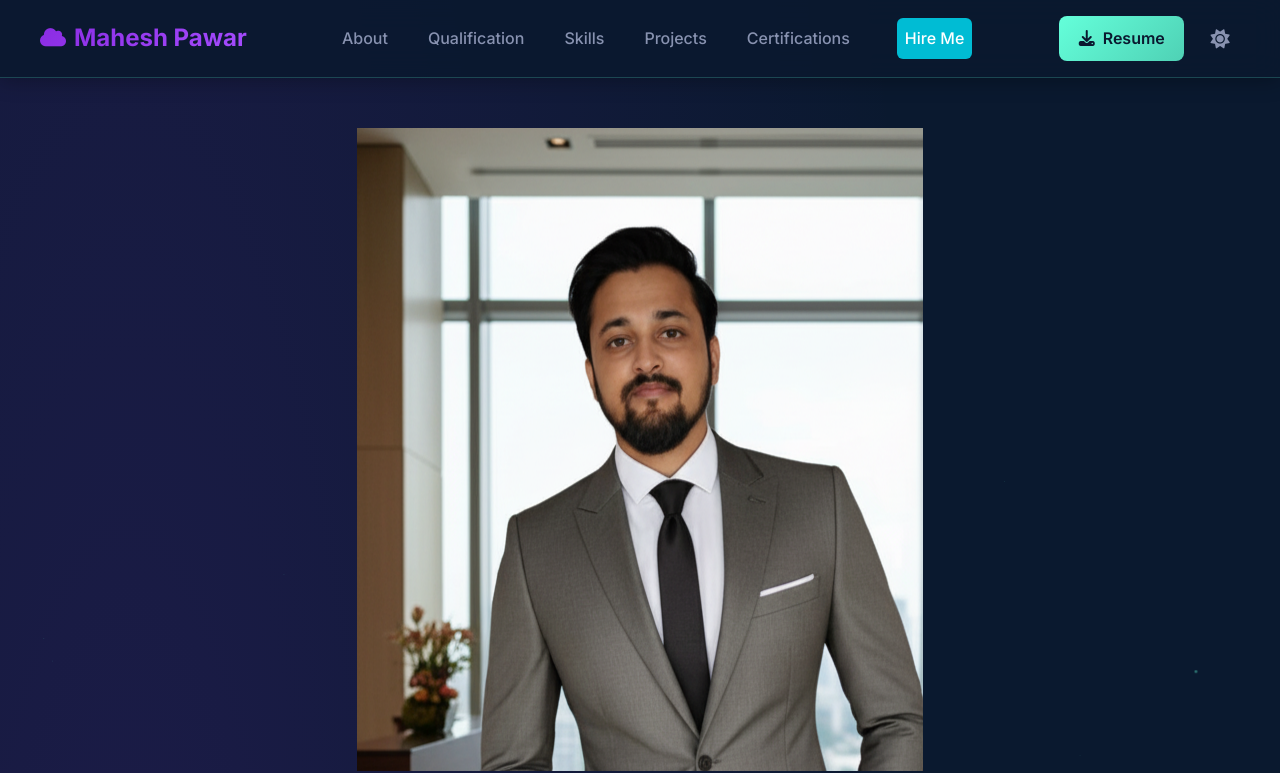
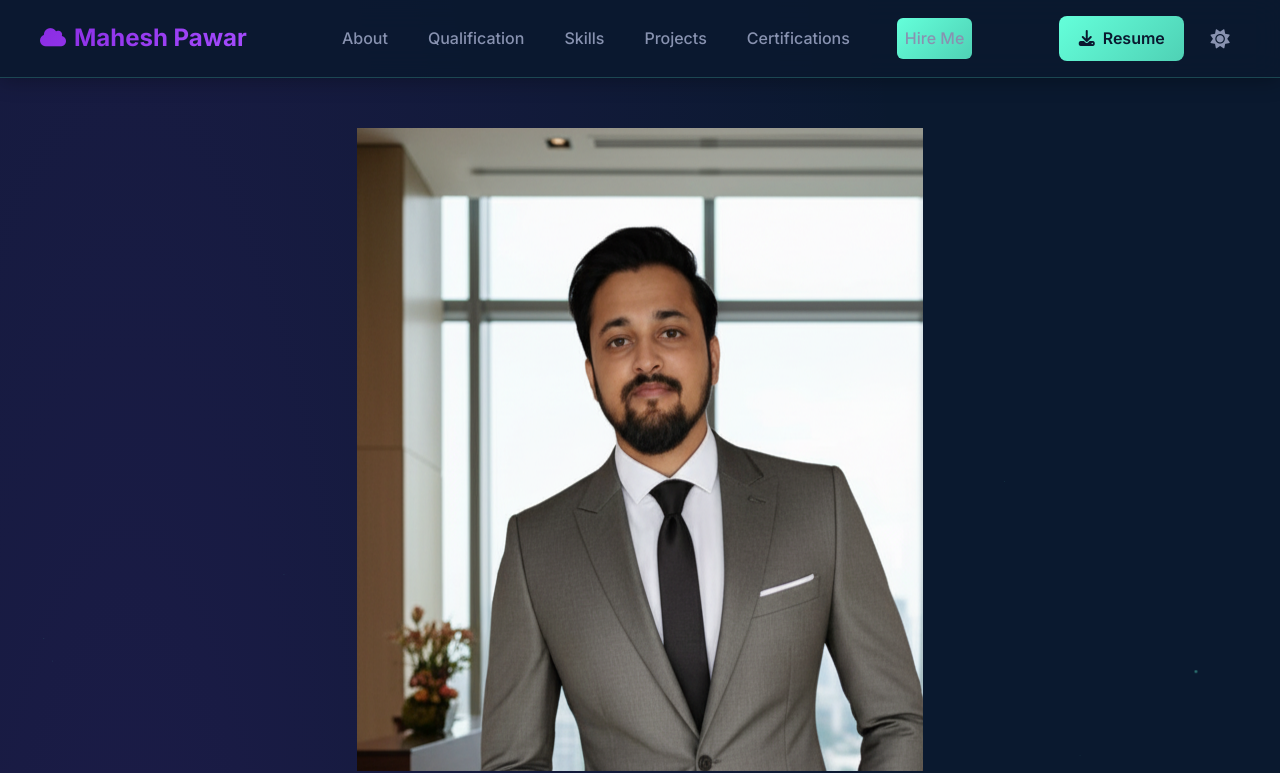
Before and after one commit to mpawar006/mahesh-portfolio, a plain HTML site: page index.html in a window 1280 px wide. Shown: the top 773 px of the page. Drawn offline with Linux system fonts and the light colour scheme.

Commit message:
Update styles.css

```diff
--- a/styles.css
+++ b/styles.css
@@ -239,8 +239,8 @@ nav {
 
 .hire-btn {
   padding: 0.6rem 1.2rem;
-  background: #00bcd4;
-  color: #fff !important; /* Ensure white text */
+  background: var(--gradient-3);
+  color: var(--primary);
   border-radius: 6px;
   font-weight: 600;
   margin-left: 15px;
```
